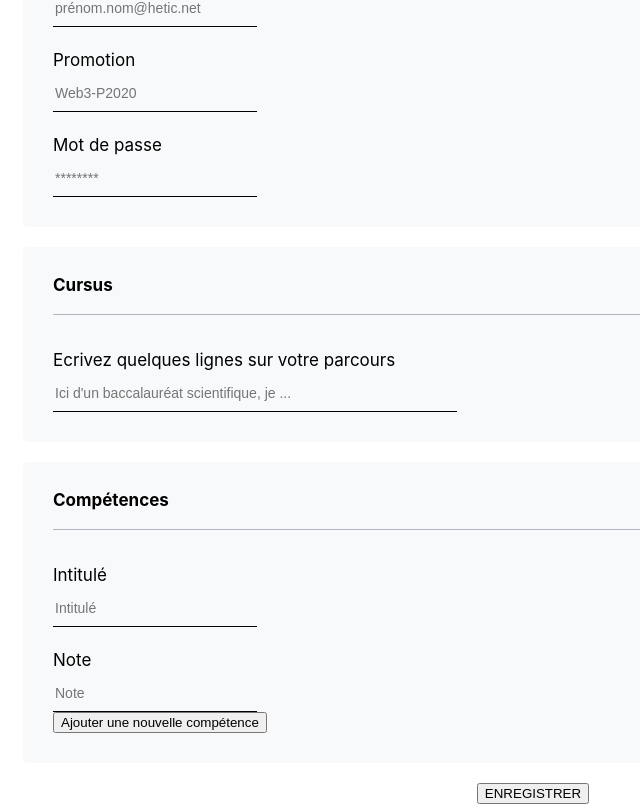
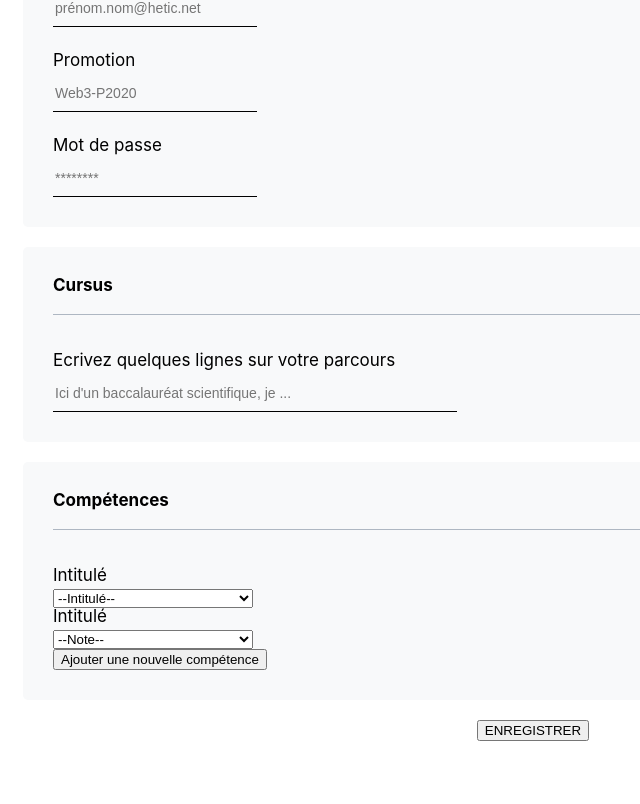
Before and after one commit to hichemamb/react-challenge-191026, a React (Create React App) app: page / in a window 1280 px wide. Shown: the part 542-1346 px from the top of the page, without its empty margins (107-747 px from the left). After the commit the page ends 1283 px from the top, so only its background shows below. Built offline with nearby package versions, Linux system fonts and the light colour scheme.

Commit message:
[RC](feat): Created Select components for skill part

```diff
--- a/src/components/Register/Register.js
+++ b/src/components/Register/Register.js
@@ -7,6 +7,7 @@ import './Register.scss';
 import Header from '../_shared/Header/Header';
 import Card from '../_shared/Card/Card';
 import Input from '../_shared/Input/Input';
+import Select from '../_shared/Select/Select';
 import PictureUploader from '../_shared/PictureUploader/PictureUploader';
 
 const Register = () => {
@@ -49,8 +50,7 @@ const Register = () => {
             <Card title="Compétences" width="75%">
                {userInfos.skills.map((element, index) =>
                   <div key={index} className="register-skills">
-                     <Input entitled="Intitulé" placeholder="Intitulé" value={element.skill} name="skill" onChangeValue={onChangeWithIndex(index)} type="text" width="200px"/>
-                     <Input entitled="Note" placeholder="Note" value={element.mark} name="mark" onChangeValue={onChangeWithIndex(index)} type="text" width="200px"/>
+                     <Select skillValue={element.skill} markValue={element.mark} onChangeValue={onChangeWithIndex(index)} width="200px"/>
                   </div>
                )}
                <button onClick={onAddSkill}>Ajouter une nouvelle compétence</button>
--- /dev/null
+++ b/src/components/_shared/Select/Select.css
@@ -0,0 +1,3 @@
+
+
+/*# sourceMappingURL=Select.css.map */
--- /dev/null
+++ b/src/components/_shared/Select/Select.js
@@ -0,0 +1,31 @@
+import React from 'react';
+import './Select.scss';
+
+const Select = ({skillValue, markValue, width, onChangeValue}) => {
+
+   return (
+      <div className="input" style={{width: `${width}`}}>
+         <label className="input-label">Intitulé</label>
+         <select name="skill" value={skillValue} onChange={onChangeValue}>
+            <option>--Intitulé--</option>
+            <option>Programmation côté client</option>
+            <option>Programmation côté serveur</option>
+            <option>Design UI</option>
+            <option>UX</option>
+            <option>Gestion de projet</option>
+         </select>
+         <label className="input-label">Intitulé</label>
+         <select name="mark" value={markValue} onChange={onChangeValue}>
+            <option>--Note--</option>
+            <option>A : excellente maîtrise</option>
+            <option>B : bonne maîtrise</option>
+            <option>C : connaît les bases</option>
+            <option>D : des lacunes</option>
+            <option>E : grosses incompréhensions</option>
+            <option>F : totalement inconnu</option>
+         </select>
+      </div>
+   );
+};
+
+export default Select;
```
Also changed, not shown: src/components/_shared/Select/Select.scss (added), 1 other file (tests, documents, lock files or other folders).
